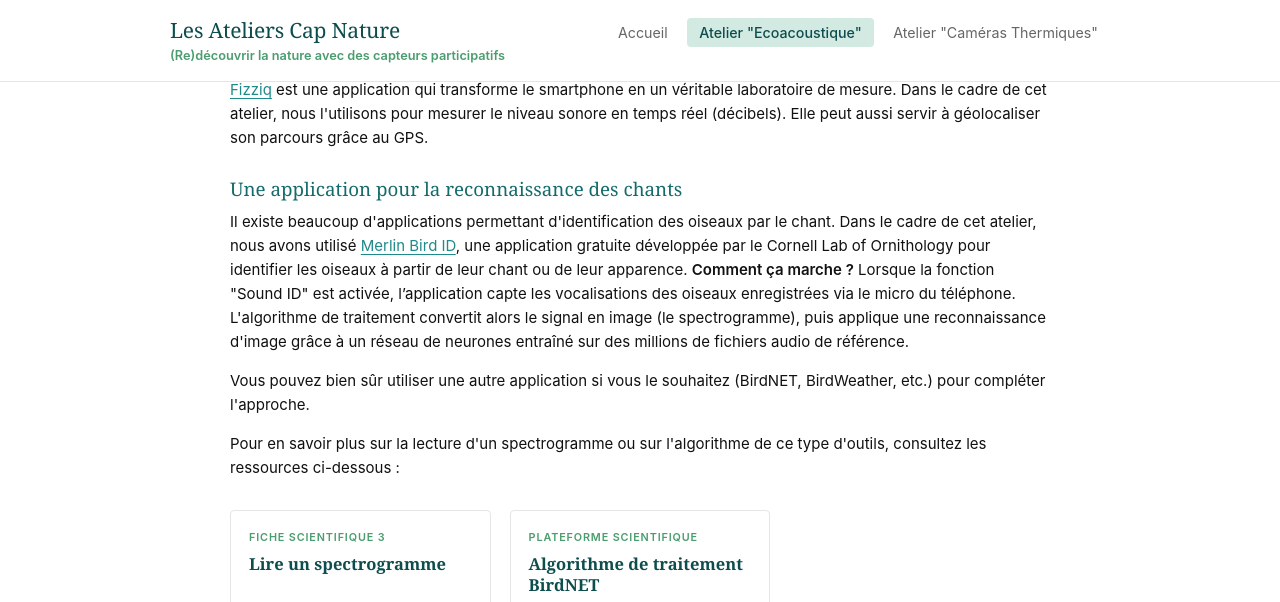
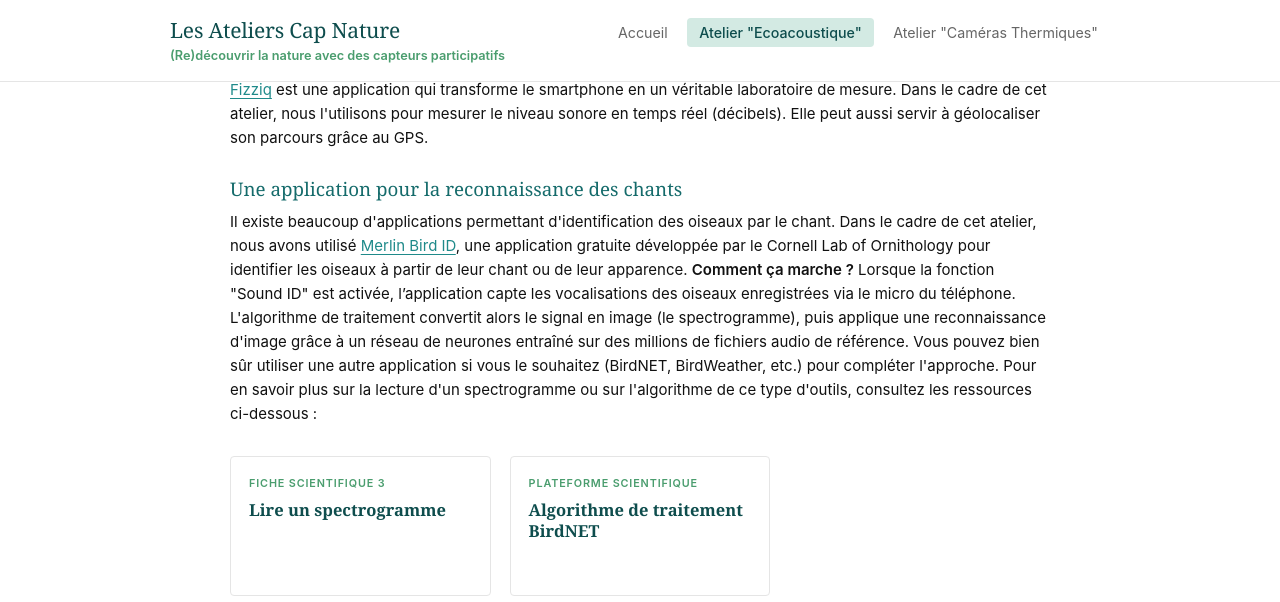
Before and after one commit to marieleapouliquen/wiki-cap-nature, a Jekyll site: the page built from _pages/module-oiseaux/index.md, in a window 1280 px wide and 900 px high, scrolled down 1210 px, cut to the strip 0-602 px from the top of the window. Built offline with Jekyll 4.4.1, drawn with Linux system fonts in a browser that asks for light colours.

```diff
--- a/_pages/module-oiseaux/index.md
+++ b/_pages/module-oiseaux/index.md
@@ -185,11 +185,7 @@ title: "À l'écoute des oiseaux et du paysage sonore"
     <p><a href="https://www.fizziq.org/" target="_blank" rel="noopener">Fizziq</a> est une application qui transforme le smartphone en un véritable laboratoire de mesure. Dans le cadre de cet atelier, nous l'utilisons pour mesurer le niveau sonore en temps réel (décibels). Elle peut aussi servir à géolocaliser son parcours grâce au GPS.</p>
 
     <h3>Une application pour la reconnaissance des chants</h3>
-    <p>Il existe beaucoup d'applications permettant d'identification des oiseaux par le chant. Dans le cadre de cet atelier, nous avons utilisé <a href="https://merlin.allaboutbirds.org/" target="_blank" rel="noopener">Merlin Bird ID</a>, une application gratuite développée par le Cornell Lab of Ornithology pour identifier les oiseaux à partir de leur chant ou de leur apparence. <strong>Comment ça marche ?</strong> Lorsque la fonction "Sound ID" est activée, l’application capte les vocalisations des oiseaux enregistrées via le micro du téléphone. L'algorithme de traitement convertit alors le signal en image (le spectrogramme), puis applique une reconnaissance d'image grâce à un réseau de neurones entraîné sur des millions de fichiers audio de référence.</p>
-
-    <p>Vous pouvez bien sûr utiliser une autre application si vous le souhaitez (BirdNET, BirdWeather, etc.) pour compléter l'approche.</p>
-
-    <p>Pour en savoir plus sur la lecture d'un spectrogramme ou sur l'algorithme de ce type d'outils, consultez les ressources ci-dessous :</p>
+    <p>Il existe beaucoup d'applications permettant d'identification des oiseaux par le chant. Dans le cadre de cet atelier, nous avons utilisé <a href="https://merlin.allaboutbirds.org/" target="_blank" rel="noopener">Merlin Bird ID</a>, une application gratuite développée par le Cornell Lab of Ornithology pour identifier les oiseaux à partir de leur chant ou de leur apparence. <strong>Comment ça marche ?</strong> Lorsque la fonction "Sound ID" est activée, l’application capte les vocalisations des oiseaux enregistrées via le micro du téléphone. L'algorithme de traitement convertit alors le signal en image (le spectrogramme), puis applique une reconnaissance d'image grâce à un réseau de neurones entraîné sur des millions de fichiers audio de référence. Vous pouvez bien sûr utiliser une autre application si vous le souhaitez (BirdNET, BirdWeather, etc.) pour compléter l'approche. Pour en savoir plus sur la lecture d'un spectrogramme ou sur l'algorithme de ce type d'outils, consultez les ressources ci-dessous :</p>
 
     <div class="resource-links" style="display: grid; grid-template-columns: repeat(auto-fit, minmax(280px, 1fr)); gap: 1rem; margin-top: 1rem; margin-bottom: 2rem;">
       <a class="resource-link" href="{{ '/module-oiseaux/fiche3-sonogramme/' | relative_url }}">
```
